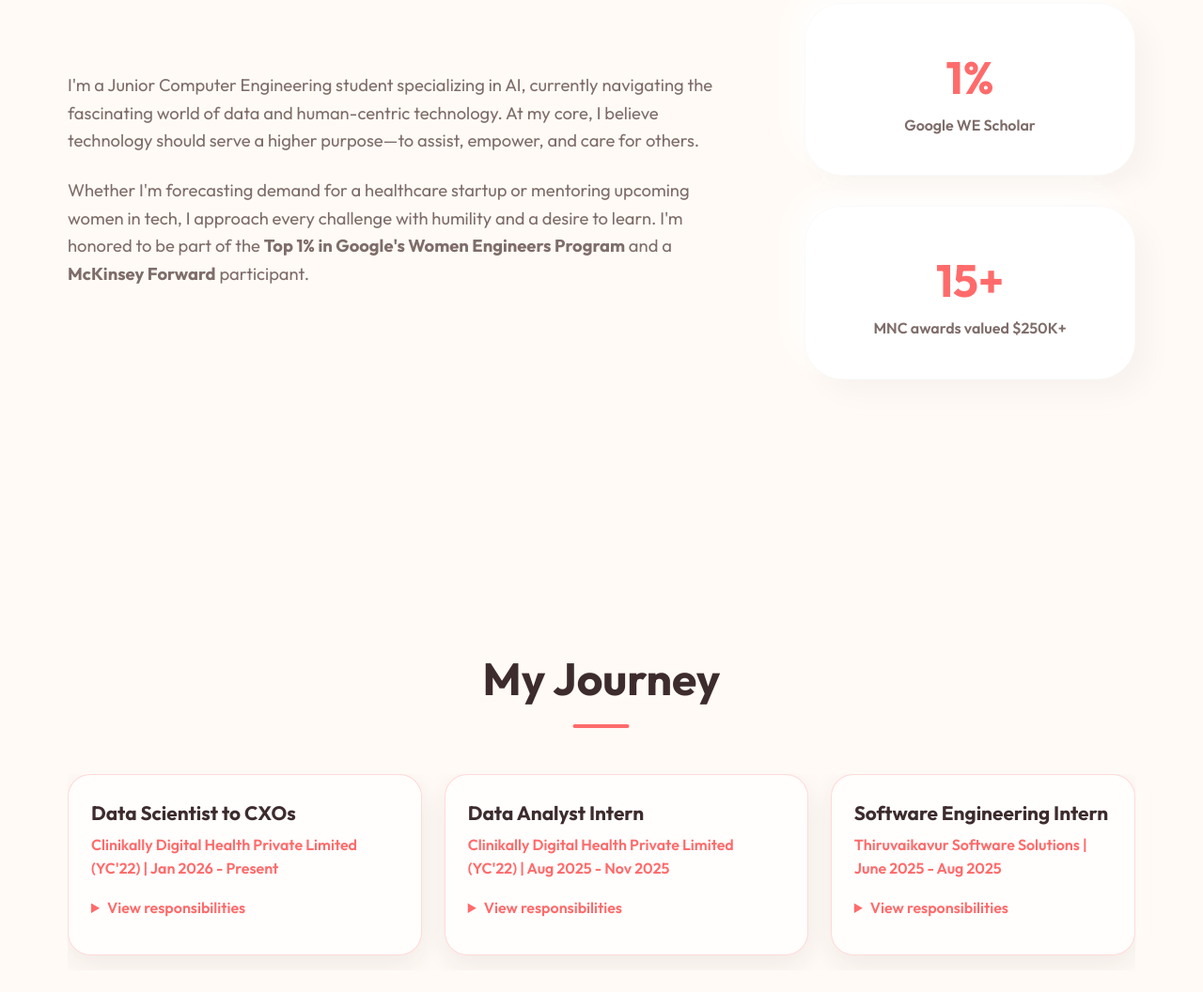
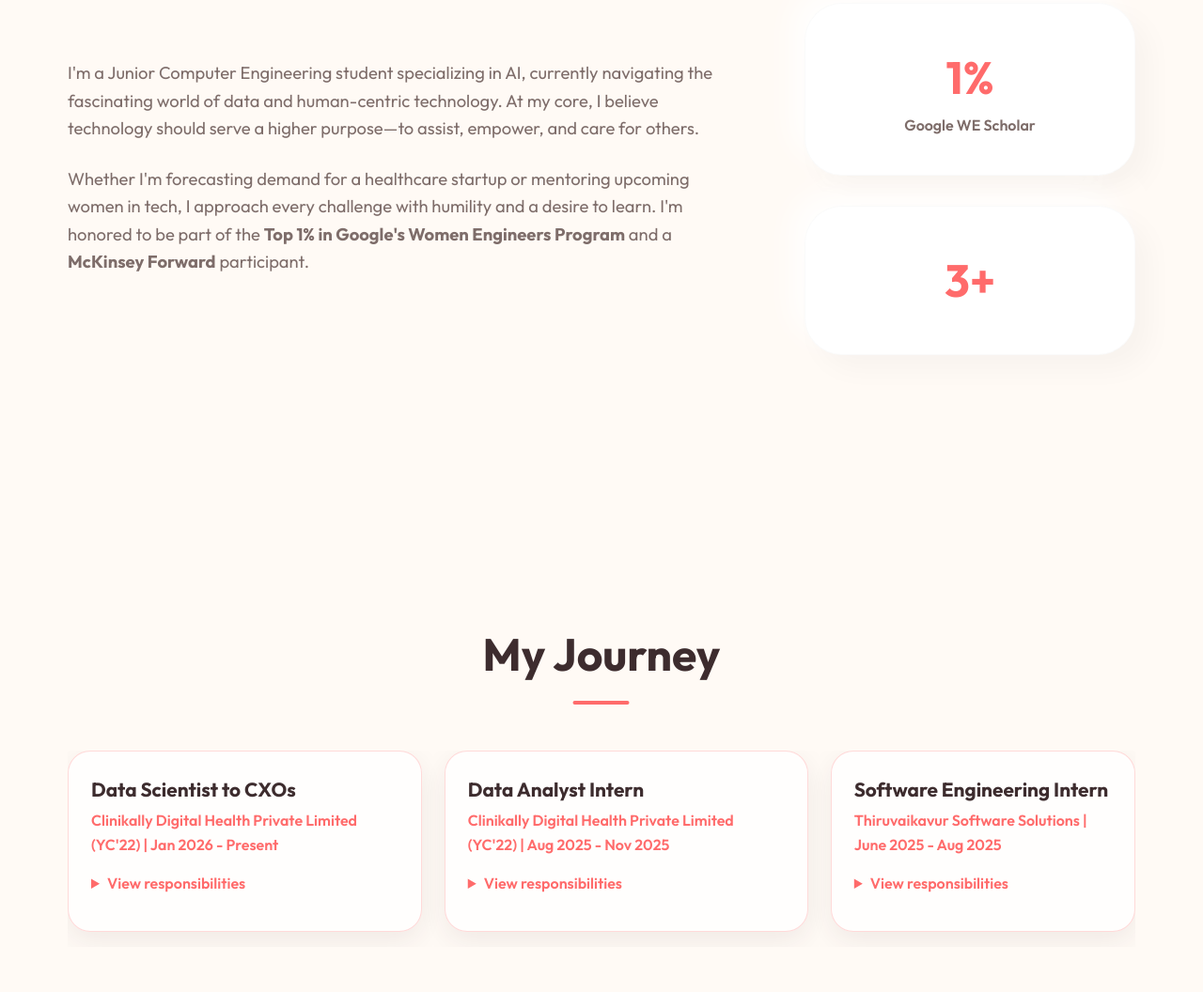
Before and after one commit to gurleenkaurbaxi/Portfolio_Gurleen, a plain HTML site: page index.html in a window 1280 px wide. Shown: the part 1078-2134 px from the top of the page at 94% size. Drawn offline with nearby package versions, Linux system fonts and the light colour scheme; a web font is replaced by a local one.

Commit message:
Modify statistic values in index.html
Updated the statistic values and commented out the MNC awards label.

```diff
--- a/index.html
+++ b/index.html
@@ -71,8 +71,8 @@
                         <span class="stat-label">Google WE Scholar</span>
                     </div>
                     <div class="stat-card">
-                        <span class="stat-number">15+</span>
-                        <span class="stat-label">MNC awards valued $250K+</span>
+                        <span class="stat-number">3+</span>
+                        <!-- <span class="stat-label">MNC awards valued $250K+</span> -->
                     </div>
                 </div>
             </div>
```
